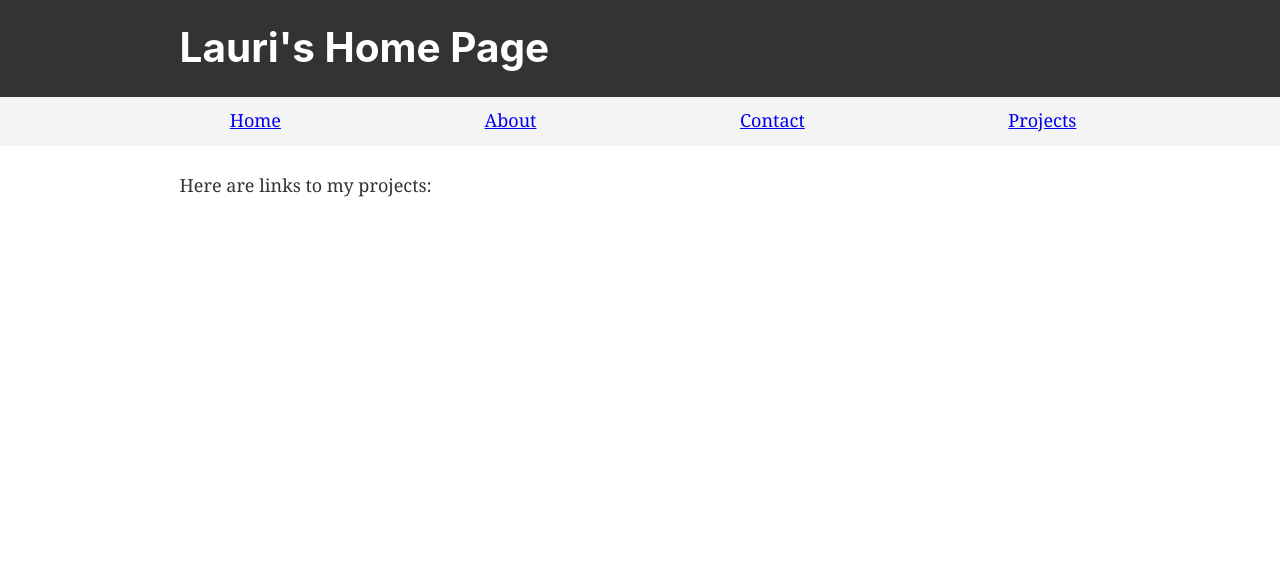
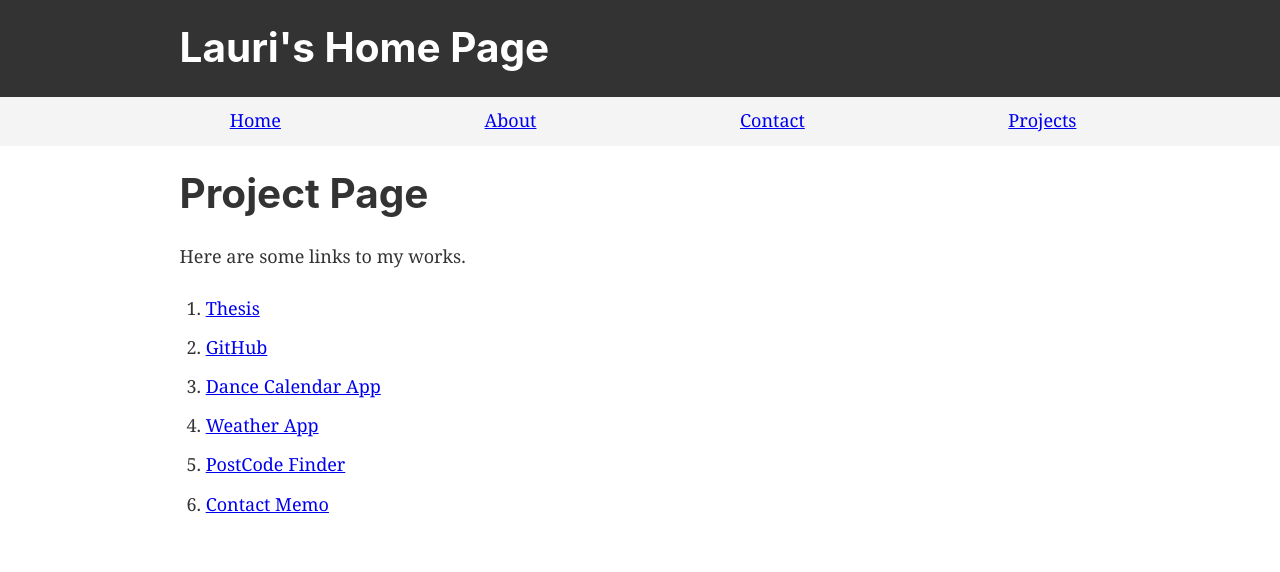
Before and after one commit to lasse1900/homePage, a Gatsby site: page /projects in a window 1280 px wide. Built offline with nearby package versions, Linux system fonts and the light colour scheme; Gatsby itself is replaced by a stand-in of ours.

Commit message:
added links

```diff
--- a/src/pages/projects.js
+++ b/src/pages/projects.js
@@ -4,7 +4,28 @@ import Layout from "../components/layout"
 const ProjectPage = () => {
   return (
     <Layout>
-      <p>Here are links to my projects:</p>
+      <h1>Project Page</h1>
+      <p>Here are some links to my works.</p>
+      <ol>
+        <li>
+          <a href="https://lutpub.lut.fi/handle/10024/72533" target="_blank" rel="noopener noreferrer">Thesis</a>
+        </li>
+        <li>
+          <a href="https://github.com/Lasseboy59" target="_blank" rel="noopener noreferrer">GitHub</a>
+        </li>
+        <li>
+          <a href="https://dance-calendar-test.herokuapp.com/" target="_blank" rel="noopener noreferrer">Dance Calendar App</a>
+        </li>
+        <li>
+          <a href="http://laurishostingpackage-com.stackstaging.com/content/10-API_a/" target="_blank" rel="noopener noreferrer">Weather App</a>
+        </li>
+        <li>
+          <a href="http://laurishostingpackage-com.stackstaging.com/content/10-API_b/" target="_blank" rel="noopener noreferrer">PostCode Finder</a>
+        </li>
+        <li>
+          <a href="http://contactmemo.apphb.com/" target="_blank" rel="noopener noreferrer">Contact Memo</a>
+        </li>
+      </ol>
     </Layout>
   )
 }
```
Also changed, not shown: 1 other file.
